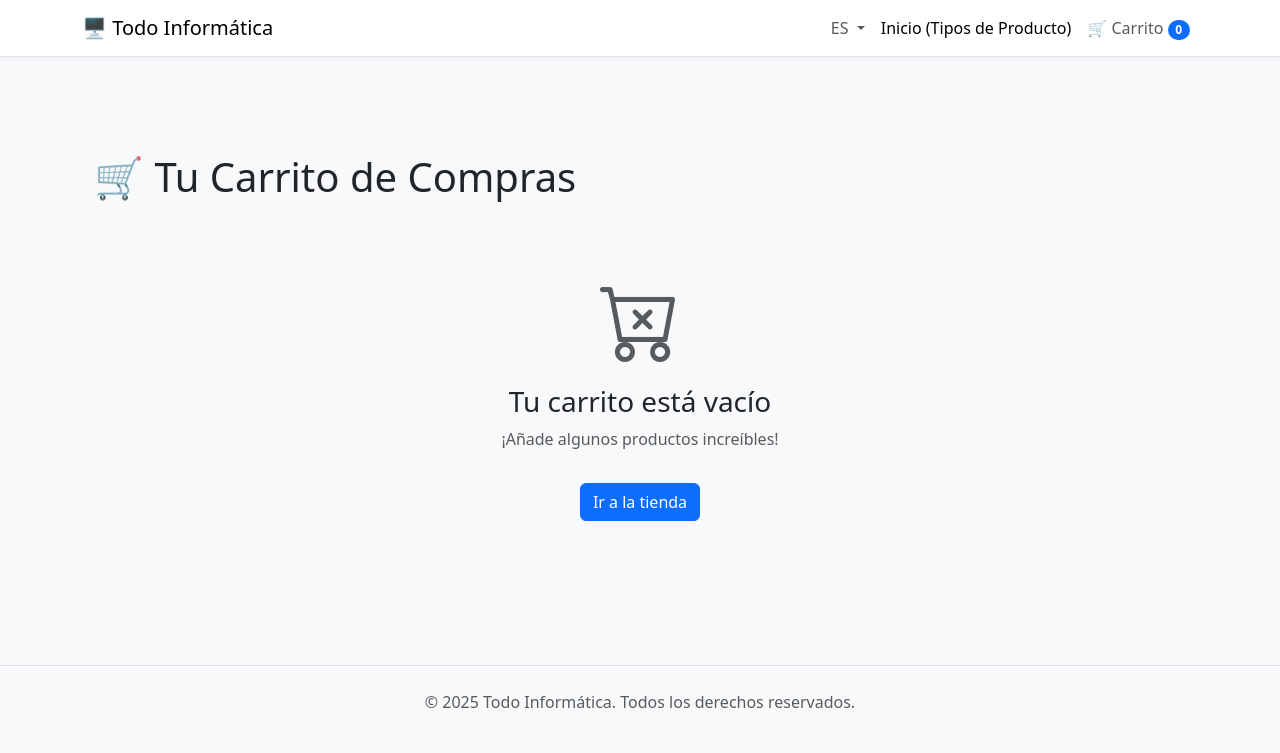
After one commit to GonzaloIgta/proyectoingeneriaweb2, a Django app: page /carrito/ in a window 1280 px wide. The commit adds this page. Shown: the top 753 px of the page. Run offline with Django 5.2, Linux system fonts and the light colour scheme.

Commit message:
He creado un carrito con la opcion de añadir, quitar o eliminar productos

```diff
--- a/todoInformaticaProyecto/Templates/base.html
+++ b/todoInformaticaProyecto/Templates/base.html
@@ -14,6 +14,8 @@
         .card { transition: all 0.2s ease-in-out; }
         .card:hover { transform: translateY(-5px); box-shadow: 0 4px 15px rgba(0,0,0,.1); }
     </style>
+    <link rel="stylesheet"
+      href="https://cdn.jsdelivr.net/npm/bootstrap-icons@1.11.3/font/bootstrap-icons.css">
 </head>
 <body>
 
@@ -53,6 +55,15 @@
                 <li class="nav-item">
                     <a class="nav-link active" href="{% url 'index' %}">{% trans "Inicio (Tipos de Producto)" %}</a>
                 </li>
+
+                <li class="nav-item">
+                    <a class="nav-link" href="{% url 'carrito' %}">
+                        🛒 {% trans "Carrito" %}
+                        <span id="nav-cart-count" class="badge bg-primary rounded-pill">
+                            {{ request.session.cart_total_items|default:"0" }}
+                        </span>
+                    </a>
+                </li>
             </ul>
         </div>
     </div>
--- /dev/null
+++ b/todoInformaticaProyecto/Templates/carrito.html
@@ -0,0 +1,108 @@
+{% extends 'base.html' %}
+{% load static %}
+
+{% block title %}Mi Carrito - Todo Informática{% endblock %}
+
+{% block content %}
+<div class="container py-5">
+    <h1 class="mb-4">🛒 Tu Carrito de Compras</h1>
+
+    {% csrf_token %}
+
+    {% if items %}
+        <div class="card shadow-sm border-0">
+            <div class="card-body">
+                <div class="table-responsive">
+                    <table class="table table-hover align-middle">
+                        <thead class="table-light">
+                            <tr>
+                                <th scope="col" style="width: 40%;">Producto</th>
+                                <th scope="col" style="width: 15%;">Precio</th>
+                                <th scope="col" style="width: 20%;" class="text-center">Cantidad</th>
+                                <th scope="col" style="width: 15%;" class="text-end">Subtotal</th>
+                                <th scope="col" style="width: 10%;" class="text-center">Eliminar</th>
+                            </tr>
+                        </thead>
+                        <tbody>
+                            {% for item in items %}
+                            <tr>
+                                <td>
+                                    <div class="d-flex align-items-center">
+                                        {% if item.producto.imagen %}
+                                            <img src="{{ item.producto.imagen.url }}" alt="{{ item.producto.nombre }}"
+                                                 class="img-fluid rounded me-3" style="width: 60px; height: 60px; object-fit: cover;">
+                                        {% else %}
+                                            <img src="{% static 'images/no-image.png' %}" alt="Sin imagen"
+                                                 class="img-fluid rounded me-3" style="width: 60px; height: 60px; object-fit: cover;">
+                                        {% endif %}
+                                        <div>
+                                            <h5 class="mb-0">
+                                                <a href="{% url 'producto' item.producto.id %}" class="text-decoration-none text-dark">
+                                                    {{ item.producto.nombre }}
+                                                </a>
+                                            </h5>
+                                            <small class="text-muted">{{ item.producto.tipo.nombre }}</small>
+                                        </div>
+                                    </div>
+                                </td>
+
+                                <td>{{ item.producto.precio_base }} €</td>
+
+                                <td class="text-center">
+                                    <div class="input-group justify-content-center" style="width: 120px; margin: 0 auto;">
+                                        <button class="btn btn-outline-secondary btn-sm btn-update-cart"
+                                                data-product-id="{{ item.producto.id }}"
+                                                data-action="decrease">
+                                            <i class="bi bi-dash"></i>
+                                        </button>
+
+                                        <span class="input-group-text bg-white border-top border-bottom" id="qty-{{ item.producto.id }}">
+                                            {{ item.cantidad }}
+                                        </span>
+
+                                        <button class="btn btn-outline-secondary btn-sm btn-update-cart"
+                                                data-product-id="{{ item.producto.id }}"
+                                                data-action="increase">
+                                            <i class="bi bi-plus"></i>
+                                        </button>
+                                    </div>
+                                </td>
+
+                                <td class="text-end fw-bold">{{ item.subtotal }} €</td>
+
+                                <td class="text-center">
+                                    <button class="btn btn-outline-danger btn-sm btn-remove-item"
+                                            data-product-id="{{ item.producto.id }}"
+                                            title="Eliminar producto">
+                                        <i class="bi bi-trash-fill"></i>
+                                    </button>
+                                </td>
+                            </tr>
+                            {% endfor %}
+                        </tbody>
+                        <tfoot class="table-light">
+                            <tr>
+                                <td colspan="3" class="text-end fw-bold fs-5">TOTAL:</td>
+                                <td class="text-end fw-bold fs-5 text-primary">{{ total_precio }} €</td>
+                                <td></td> </tr>
+                        </tfoot>
+                    </table>
+                </div>
+            </div>
+        </div>
+
+        <div class="d-flex justify-content-end mt-4">
+            <a href="{% url 'index' %}" class="btn btn-outline-secondary me-2">Seguir comprando</a>
+            <button class="btn btn-success btn-lg">Finalizar Compra</button>
+        </div>
+
+    {% else %}
+        <div class="text-center py-5">
+            <i class="bi bi-cart-x display-1 text-muted"></i>
+            <h3 class="mt-3">Tu carrito está vacío</h3>
+            <p class="text-muted">¡Añade algunos productos increíbles!</p>
+            <a href="{% url 'index' %}" class="btn btn-primary mt-3">Ir a la tienda</a>
+        </div>
+    {% endif %}
+</div>
+{% endblock %}
--- a/todoInformaticaProyecto/appTodoInformaticaProyecto/static/js/app.js
+++ b/todoInformaticaProyecto/appTodoInformaticaProyecto/static/js/app.js
@@ -1,9 +1,10 @@
-// Espera a que el DOM este cargado entero funcion jquery
+// Espera a que el DOM esté completamente cargado
 $(document).ready(function() {
 
-    // Captura  click en el boton añadir al carrito
+    // --- 1. LÓGICA DE AÑADIR AL CARRITO (Página de Producto) ---
     $('#btn-add-to-cart').on('click', function(e) {
         e.preventDefault();
+        console.log("Click en Añadir al carrito");
 
         const productId = $(this).data('product-id');
         const csrfToken = $('input[name="csrfmiddlewaretoken"]').val();
@@ -11,37 +12,99 @@ $(document).ready(function() {
         const $button = $(this);
         const originalText = $button.html();
 
-        // Deshabilitar boton cuando sea clickado
         $button.prop('disabled', true).text('Añadiendo...');
 
-        // ajax
         $.ajax({
-            url: '/api/add-to-cart/', // La URL en urls.py
+            url: '/api/add-to-cart/',
             type: 'POST',
             data: {
                 'product_id': productId,
                 'csrfmiddlewaretoken': csrfToken
             },
             dataType: 'json',
-
             success: function(response) {
-                // manipular dom
                 const $successMsg = $('#success-message');
-
-                $successMsg.text(`¡Producto añadido! Total en carrito: ${response.cart_count} items.`)
-                           .fadeIn(400) // mostrar suave
-                           .delay(2000) // Esperar 2 segundos
-                           .fadeOut(400, function() { // ocultar suave
-                                // Restaurar el boton al terminar
+                $successMsg.text(`¡Añadido! Total: ${response.cart_count}`)
+                           .fadeIn(400).delay(2000).fadeOut(400, function() {
                                 $button.prop('disabled', false).html(originalText);
                            });
+                // Actualizar contador del menú si existe
+                $('#nav-cart-count').text(response.cart_count);
             },
-
             error: function(xhr, status, error) {
-                console.error("Error al añadir al carrito:", status, error);
-                alert("Hubo un error al contactar al servidor. Inténtalo de nuevo.");
+                console.error("Error al añadir:", error);
+                alert("Error al conectar con el servidor.");
                 $button.prop('disabled', false).html(originalText);
             }
         });
     });
+
+    // --- 2. LÓGICA DE ACTUALIZAR CANTIDAD (+ y -) ---
+    // Usamos $(document).on para que funcione aunque los elementos cambien
+    $(document).on('click', '.btn-update-cart', function(e) {
+        e.preventDefault();
+
+        const productId = $(this).data('product-id');
+        const action = $(this).data('action');
+        const csrfToken = $('input[name="csrfmiddlewaretoken"]').val();
+
+        console.log(`Actualizando: ID ${productId}, Acción: ${action}`);
+
+        $.ajax({
+            url: '/api/update-cart-item/',
+            type: 'POST',
+            data: {
+                'product_id': productId,
+                'action': action,
+                'csrfmiddlewaretoken': csrfToken
+            },
+            dataType: 'json',
+            success: function(response) {
+                if (response.status === 'success') {
+                    // Recargamos la página para ver los precios actualizados
+                    location.reload();
+                } else {
+                    alert("Error: " + response.message);
+                }
+            },
+            error: function(xhr, status, error) {
+                console.error("Error al actualizar:", xhr.responseText);
+                alert("Hubo un error al actualizar el carrito.");
+            }
+        });
+    });
+
+    // --- 3. LÓGICA DE ELIMINAR PRODUCTO (Papelera) ---
+    $(document).on('click', '.btn-remove-item', function(e) {
+        e.preventDefault();
+
+        if(!confirm("¿Seguro que quieres eliminar este producto?")) return;
+
+        const productId = $(this).data('product-id');
+        const csrfToken = $('input[name="csrfmiddlewaretoken"]').val();
+
+        console.log(`Eliminando: ID ${productId}`);
+
+        $.ajax({
+            url: '/api/remove-from-cart/',
+            type: 'POST',
+            data: {
+                'product_id': productId,
+                'csrfmiddlewaretoken': csrfToken
+            },
+            dataType: 'json',
+            success: function(response) {
+                if (response.status === 'success') {
+                    location.reload();
+                } else {
+                    alert("Error: " + response.message);
+                }
+            },
+            error: function(xhr, status, error) {
+                console.error("Error al eliminar:", xhr.responseText);
+                alert("Hubo un error al eliminar el producto.");
+            }
+        });
+    });
+
 });
--- a/todoInformaticaProyecto/appTodoInformaticaProyecto/urls.py
+++ b/todoInformaticaProyecto/appTodoInformaticaProyecto/urls.py
@@ -5,7 +5,10 @@ from .views import (
     IndexProductoView,
     ShowProductoView,
     ShowTiendaView,
-    add_to_cart_ajax
+    add_to_cart_ajax,
+    ver_carrito,
+    update_cart_item_ajax,
+    remove_from_cart_ajax
 )
 
 urlpatterns = [
@@ -16,5 +19,7 @@ urlpatterns = [
     path('productos/<int:pk>/', ShowProductoView.as_view(), name='producto'),
     path('tiendas/<int:pk>/', ShowTiendaView.as_view(), name='tienda'),
     path('api/add-to-cart/', add_to_cart_ajax, name='add_to_cart_ajax'),
-
+    path('carrito/', ver_carrito, name='carrito'),
+    path("api/update-cart-item/", update_cart_item_ajax, name="update_cart_item_ajax"),
+    path("api/remove-from-cart/", remove_from_cart_ajax, name="remove_from_cart_ajax"),
 ]
--- a/todoInformaticaProyecto/appTodoInformaticaProyecto/views.py
+++ b/todoInformaticaProyecto/appTodoInformaticaProyecto/views.py
@@ -1,17 +1,18 @@
+from django.shortcuts import render, get_object_or_404
+from django.http import JsonResponse
+from django.views.decorators.http import require_POST
 from django.views.generic import ListView, DetailView
 from .models import TipoProducto, Producto, Tienda
-from django.views.decorators.http import require_POST
-from django.http import JsonResponse
 
 
-# Devuelve el listado de tipos de productos (usando ListView)
+# Devuelve el listado de tipos de productos
 class IndexTipoProductoView(ListView):
     model = TipoProducto
     template_name = 'index_tipoProducto.html'
     context_object_name = 'tipos'
-    ordering = ['nombre']  # Ordena por nombre
+    ordering = ['nombre']
 
-# Devuelve los datos de un tipo de producto (usando DetailView, incluyendo productos en contexto)
+# Devuelve los datos de un tipo de producto
 class ShowTipoProductoView(DetailView):
     model = TipoProducto
     template_name = 'show_tipoProducto.html'
@@ -22,9 +23,7 @@ class ShowTipoProductoView(DetailView):
         context['productos'] = self.object.producto_set.all()
         return context
 
-# Devuelve los productos de un tipo de producto (similar a ShowTipoProductoView, pero si es solo lista de productos, usa ListView)
-# Nota: Esta vista parece redundante con show_tipoProducto, ya que usa la misma plantilla y contexto.
-# Si es intencionalmente una lista de productos, la implementamos como ListView filtrada por tipo.
+# Devuelve los productos de un tipo (lista filtrada)
 class IndexProductoView(ListView):
     model = Producto
     template_name = 'show_tipoProducto.html'
@@ -32,7 +31,7 @@ class IndexProductoView(ListView):
 
     def get_queryset(self):
         tipoproducto_id = self.kwargs['tipoproducto_id']
-        return Producto.objects.filter(tipo_id=tipoproducto_id)  # Asumiendo que el campo FK en Producto es 'tipo'
+        return Producto.objects.filter(tipo_id=tipoproducto_id)
 
     def get_context_data(self, **kwargs):
         context = super().get_context_data(**kwargs)
@@ -40,13 +39,13 @@ class IndexProductoView(ListView):
         context['tipo'] = TipoProducto.objects.get(pk=tipoproducto_id)
         return context
 
-# Devuelve los detalles de un producto (usando DetailView)
+# Devuelve los detalles de un producto
 class ShowProductoView(DetailView):
     model = Producto
     template_name = 'show_producto.html'
     context_object_name = 'producto'
 
-# Devuelve los detalles de una tienda (usando DetailView)
+# Devuelve los detalles de una tienda
 class ShowTiendaView(DetailView):
     model = Tienda
     template_name = 'show_tienda.html'
@@ -54,38 +53,120 @@ class ShowTiendaView(DetailView):
 
 
 
-# funcion auxiliar para la sesion del carrito
 def get_or_create_cart(request):
+    """Obtiene el diccionario del carrito o crea uno vacío"""
     if 'cart' not in request.session:
         request.session['cart'] = {}
     return request.session['cart']
 
-# ajax, vista que maneja la peticion POST)
+def actualizar_total_carrito(request):
+    cart = request.session.get('cart', {})
+    total_cantidad = sum(cart.values()) # Suma las cantidades de todos los productos
+    request.session['cart_total_items'] = total_cantidad # Variable especial para el header
+    request.session.modified = True
+    return total_cantidad
+
+
+
+def ver_carrito(request):
+    """Renderiza la página del carrito con los productos detallados"""
+    cart = request.session.get('cart', {})
+    items = []
+    total_precio = 0
+
+    for product_id, cantidad in cart.items():
+        try:
+            producto = Producto.objects.get(pk=product_id)
+            subtotal = float(producto.precio_base) * cantidad
+            total_precio += subtotal
+
+            items.append({
+                'producto': producto,
+                'cantidad': cantidad,
+                'subtotal': subtotal
+            })
+        except Producto.DoesNotExist:
+            continue
+
+    # Actualizamos el total al entrar aquí por si acaso
+    actualizar_total_carrito(request)
+
+    context = {
+        'items': items,
+        'total_precio': total_precio
+    }
+    return render(request, 'carrito.html', context)
+
+
+# ajax
 @require_POST
 def add_to_cart_ajax(request):
     product_id = request.POST.get('product_id')
+    if not product_id:
+        return JsonResponse({'status': 'error', 'message': 'ID faltante'}, status=400)
 
-    if not product_id:
-        return JsonResponse({'status': 'error', 'message': 'ID de producto no proporcionado'}, status=400)
+    cart = get_or_create_cart(request)
+    cart_key = str(product_id)
+    cart[cart_key] = cart.get(cart_key, 0) + 1
 
-    try:
-        cart = get_or_create_cart(request)
+    request.session.modified = True
 
-        # añadir producto carrito
-        cart_key = str(product_id)
-        cart[cart_key] = cart.get(cart_key, 0) + 1
+    # Calculamos el nuevo total real
+    new_total = actualizar_total_carrito(request)
+
+    return JsonResponse({
+        'status': 'success',
+        'message': 'Producto añadido',
+        'cart_count': new_total # Enviamos la suma total
+    })
+
+
+# ajax, actualizar cantidad
+@require_POST
+def update_cart_item_ajax(request):
+    product_id = request.POST.get('product_id')
+    action = request.POST.get('action')
+
+    cart = get_or_create_cart(request)
+    key = str(product_id)
+
+    if key in cart:
+        if action == 'increase':
+            cart[key] += 1
+        elif action == 'decrease':
+            cart[key] = max(1, cart[key] - 1)
 
         request.session.modified = True
 
-        # calcular total
-        new_cart_count = sum(cart.values())
+        # Recalculamos el total global
+        new_total = actualizar_total_carrito(request)
 
-        # Respuesta JSON para cliente
         return JsonResponse({
             'status': 'success',
-            'message': 'Producto añadido al carrito.',
-            'cart_count': new_cart_count
+            'cantidad': cart[key],
+            'cart_total_items': new_total
         })
 
-    except Exception as e:
-        return JsonResponse({'status': 'error', 'message': str(e)}, status=500)
+    return JsonResponse({'status': 'error', 'message': 'Producto no encontrado'})
+
+
+# ajax, eliminar producto
+@require_POST
+def remove_from_cart_ajax(request):
+    product_id = request.POST.get('product_id')
+    cart = get_or_create_cart(request)
+    key = str(product_id)
+
+    if key in cart:
+        del cart[key]
+        request.session.modified = True
+
+        # Recalculamos el total global tras borrar
+        new_total = actualizar_total_carrito(request)
+
+        return JsonResponse({
+            'status': 'success',
+            'cart_total_items': new_total
+        })
+
+    return JsonResponse({'status': 'error', 'message': 'No se pudo eliminar'})
```
Also changed, not shown: todoInformaticaProyecto/db.sqlite3.
